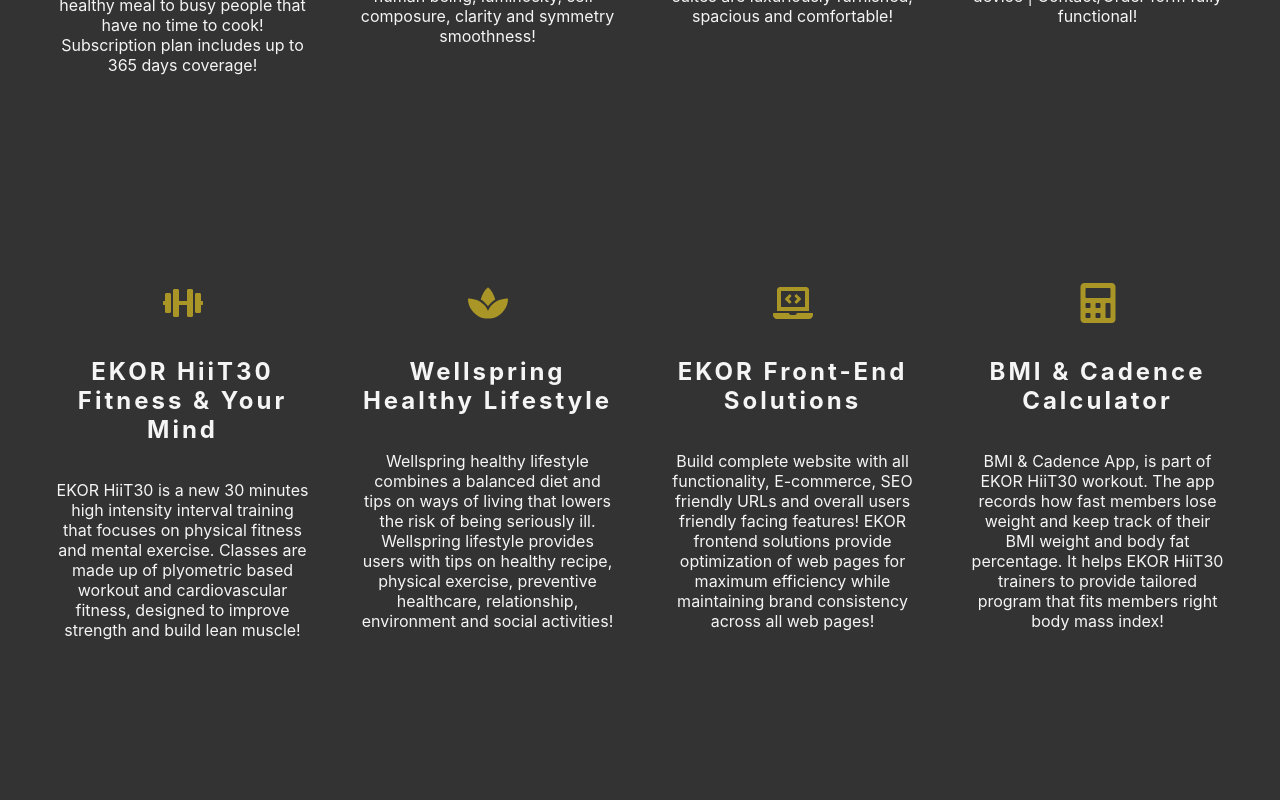
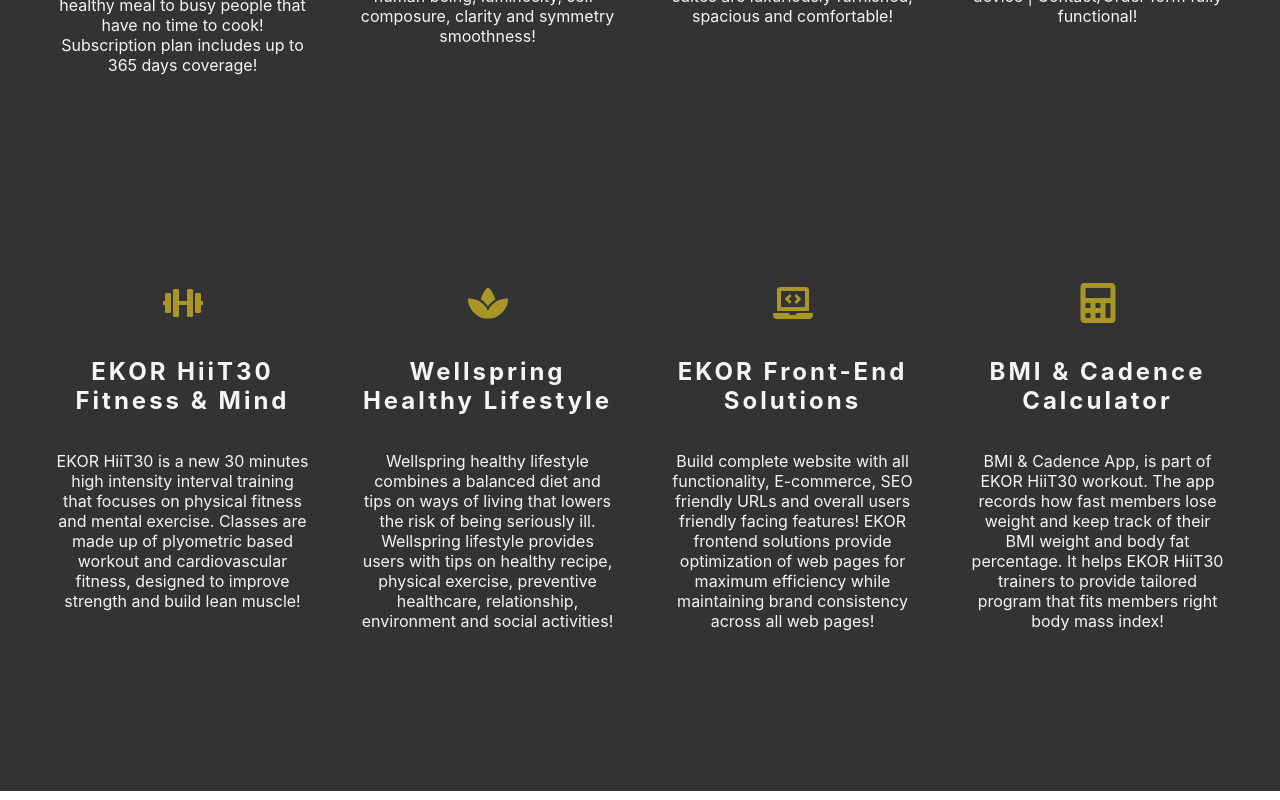
Before and after one commit to DPO80/Portfolio-Site, a React (Create React App) app: page /showcase in a window 1280 px wide. Shown: the part 2312-3112 px from the top of the page. Built offline with nearby package versions, Linux system fonts and the light colour scheme.

Commit message:
Other commit

```diff
--- a/src/Components/ListofProjects.js
+++ b/src/Components/ListofProjects.js
@@ -30,7 +30,7 @@
         },
         {
             icon:  < FaDumbbell/>,
-            title: "EKOR HiiT30 Fitness & Your Mind",
+            title: "EKOR HiiT30 Fitness & Mind",
             info: 'EKOR HiiT30 is a new 30 minutes high intensity interval training that focuses on physical fitness and mental exercise. Classes are made up of plyometric based workout and cardiovascular fitness, designed to improve strength and build lean muscle!',
         },
         {
```
